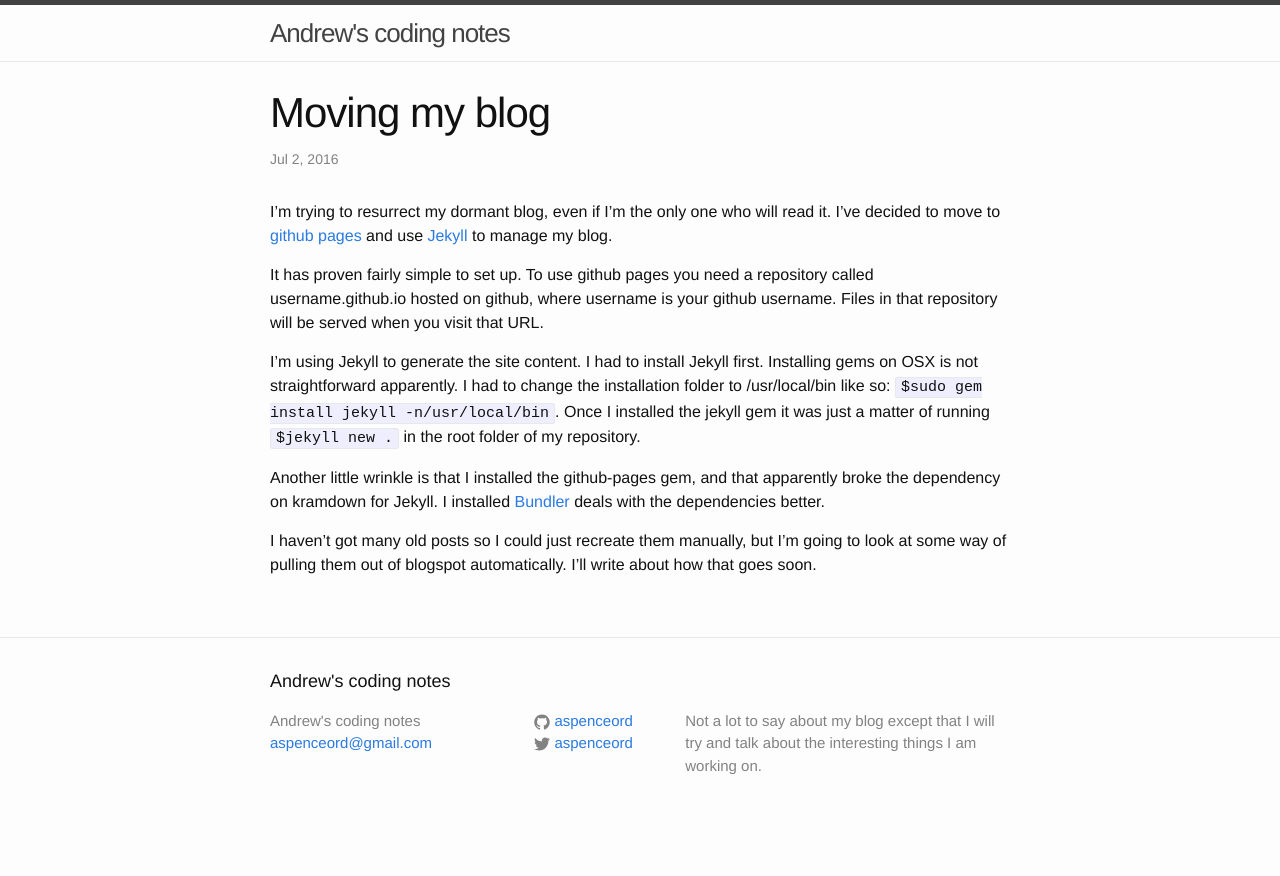
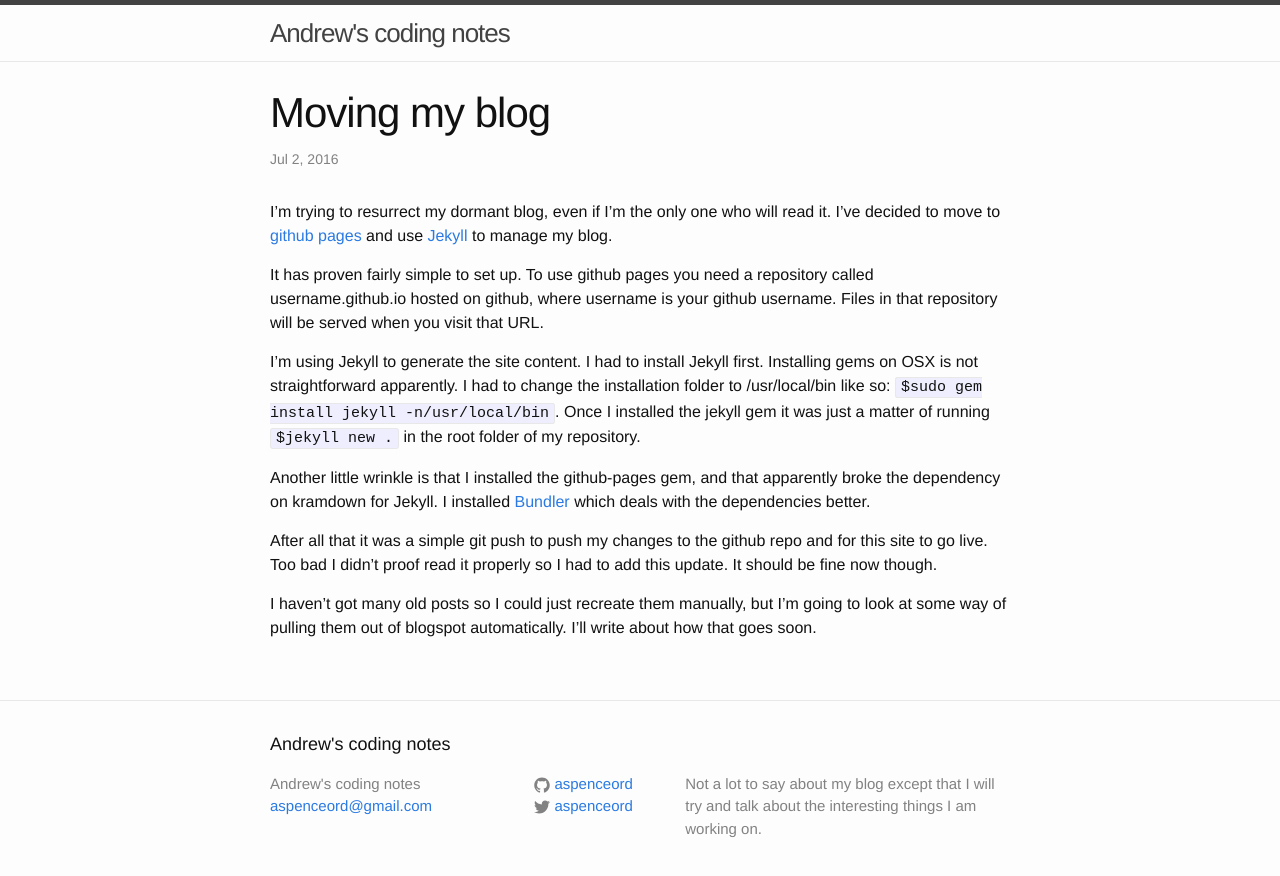
Before and after one commit to aspenceord/aspenceord.github.io, a Jekyll site: the page built from _posts/2016-07-02-moving-my-blog.markdown, in a window 1280 px wide. Shown: the top 876 px of the page. Built offline with Jekyll 4.4.1, drawn with Linux system fonts in a browser that asks for light colours.

Commit message:
Fix post. Update gitignore.

```diff
--- a/_posts/2016-07-02-moving-my-blog.markdown
+++ b/_posts/2016-07-02-moving-my-blog.markdown
@@ -9,6 +9,8 @@
 
 I'm using Jekyll to generate the site content. I had to install Jekyll first. Installing gems on OSX is not straightforward apparently. I had to change the installation folder to /usr/local/bin like so: `$sudo gem install jekyll -n/usr/local/bin`. Once I installed the jekyll gem it was just a matter of running `$jekyll new .` in the root folder of my repository.
 
-Another little wrinkle is that I installed the github-pages gem, and that apparently broke the dependency on kramdown for Jekyll. I installed [Bundler](http://bundler.io/) deals with the dependencies better.
+Another little wrinkle is that I installed the github-pages gem, and that apparently broke the dependency on kramdown for Jekyll. I installed [Bundler](http://bundler.io/) which deals with the dependencies better.
+
+After all that it was a simple git push to push my changes to the github repo and for this site to go live. Too bad I didn't proof read it properly so I had to add this update. It should be fine now though.
 
 I haven't got many old posts so I could just recreate them manually, but I'm going to look at some way of pulling them out of blogspot automatically. I'll write about how that goes soon.
```
Also changed, not shown: 1 other file.
